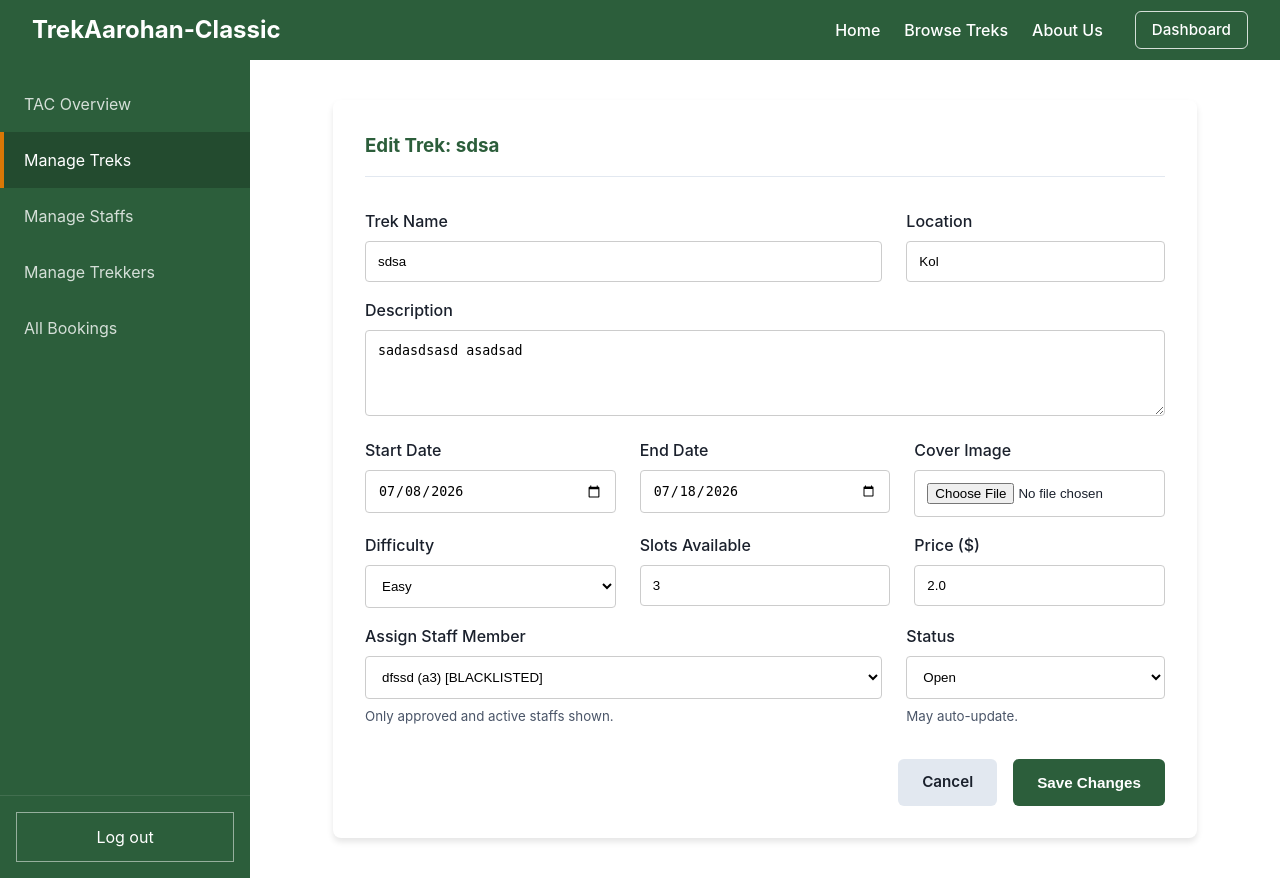
After one commit to BhagyaJyoti22006/TrekAarohan-Classic, a Flask app: page /admin/treks/edit/1 in a window 1280 px wide. The commit adds this page. Run offline with Flask 3, Linux system fonts and the light colour scheme; a user stored in the database is signed in.

Commit message:
Admin Trek Edit Form

```diff
--- a/app.py
+++ b/app.py
@@ -108,7 +108,49 @@ def create_app():
             flash("Trek created successfully!", "success")
             return redirect(url_for("admin_treks"))
         staff = User.query.filter_by(role=1, is_approved=True, is_blacklisted=False).all()
-        return render_template("admin_treks_add.html", staff=staff)
+        return render_template("admin_trek_form.html", trek=None, staff=staff)
+
+    @app.route("/admin/treks/edit/<int:id>", methods=["GET", "POST"])
+    @login_required
+    def admin_treks_edit(id):
+        if current_user.role != 2:
+            return redirect(url_for("home"))
+        trek = Trek.query.get_or_404(id)
+        if request.method == "POST":
+            trek.name = request.form.get("name")
+            trek.location = request.form.get("location")
+            trek.description = request.form.get("description")
+            trek.difficulty = request.form.get("difficulty")
+            slots_available = int(request.form.get("slots_available", 0))
+            trek.price = float(request.form.get("price", 0.0))
+            trek.assigned_staff_id = int(request.form.get("assigned_staff_id"))
+            # Status & Slots logic
+            new_status = request.form.get("status")
+            if new_status == "full" or (new_status == "open" and slots_available == 0):
+                trek.status = "full"
+                trek.slots_available = 0
+            else:
+                trek.status = new_status
+                trek.slots_available = slots_available
+            try:
+                trek.start_date = datetime.strptime(request.form.get("start_date"), "%Y-%m-%d").date()
+                trek.end_date = datetime.strptime(request.form.get("end_date"), "%Y-%m-%d").date()
+            except (ValueError, TypeError):
+                flash("Invalid date format.", "error")
+                return redirect(request.url)
+            file = request.files.get("cover_image")
+            if file and file.filename != "":
+                filename = f"{trek.id}-{secure_filename(file.filename)}"
+                file.save(os.path.join(app.config["IMAGE_FOLDER"], filename))
+                trek.cover_image = filename
+            db.session.commit()
+            flash("Trek updated successfully!", "success")
+            return redirect(url_for("admin_treks"))
+        staff = User.query.filter_by(role=1, is_approved=True, is_blacklisted=False).all()
+        assigned_staff = User.query.get(trek.assigned_staff_id)
+        if assigned_staff and assigned_staff not in staff:
+            staff.append(assigned_staff)
+        return render_template("admin_trek_form.html", trek=trek, staff=staff)
 
     @app.route("/admin/staffs")
     @login_required
--- /dev/null
+++ b/templates/admin_trek_form.html
@@ -0,0 +1,104 @@
+{% extends "admin_base.html" %}
+{% set active_page = "treks" %}
+
+{% block dashboard_content %}
+<div class="card" style="max-width: 800px; margin: 0 auto;">
+    <div style="margin-bottom: 2rem; border-bottom: 1px solid var(--border-color); padding-bottom: 1rem;">
+        <h3 style="margin: 0; color: var(--primary-color);">{{ 'Edit Trek: ' ~ trek.name if trek else 'Create New Trek' }}</h3>
+    </div>
+
+    <form method="POST" action="{{ url_for('admin_treks_edit', id=trek.id) if trek else url_for('admin_treks_add') }}" enctype="multipart/form-data">
+        <div style="display: flex; gap: 1.5rem; margin-bottom: 1rem;">
+            <div class="form-group" style="flex: 2; margin-bottom: 0;">
+                <label class="form-label">Trek Name</label>
+                <input type="text" name="name" class="form-control" value="{{ trek.name if trek else '' }}" required>
+            </div>
+            <div class="form-group" style="flex: 1; margin-bottom: 0;">
+                <label class="form-label">Location</label>
+                <input type="text" name="location" class="form-control" value="{{ trek.location if trek else '' }}" required>
+            </div>
+        </div>
+
+        <div class="form-group">
+            <label class="form-label">Description</label>
+            <textarea name="description" class="form-control" rows="4" style="resize: vertical;">{{ trek.description if trek else '' }}</textarea>
+        </div>
+
+        <div style="display: flex; gap: 1.5rem; margin-bottom: 1rem;">
+            <div class="form-group" style="flex: 1; margin-bottom: 0;">
+                <label class="form-label">Start Date</label>
+                <input type="date" name="start_date" class="form-control" value="{{ trek.start_date.strftime('%Y-%m-%d') if trek else '' }}" required>
+            </div>
+            <div class="form-group" style="flex: 1; margin-bottom: 0;">
+                <label class="form-label">End Date</label>
+                <input type="date" name="end_date" class="form-control" value="{{ trek.end_date.strftime('%Y-%m-%d') if trek else '' }}" required>
+            </div>
+            <div class="form-group" style="flex: 1; margin-bottom: 0;">
+                <label class="form-label">Cover Image</label>
+                <input type="file" name="cover_image" class="form-control" accept="image/*">
+                {% if trek and trek.cover_image %}
+                    <small style="color: var(--secondary-color); margin-top: 0.5rem; display: block;">Current: {{ trek.cover_image }}</small>
+                {% endif %}
+            </div>
+        </div>
+
+        <div style="display: flex; gap: 1.5rem; margin-bottom: 1rem;">
+            <div class="form-group" style="flex: 1; margin-bottom: 0;">
+                <label class="form-label">Difficulty</label>
+                <select name="difficulty" class="form-control" required>
+                    <option value="" disabled {% if not trek %}selected{% endif %}>Select Difficulty</option>
+                    <option value="easy" {% if trek and trek.difficulty == 'easy' %}selected{% endif %}>Easy</option>
+                    <option value="medium" {% if trek and trek.difficulty == 'medium' %}selected{% endif %}>Medium</option>
+                    <option value="hard" {% if trek and trek.difficulty == 'hard' %}selected{% endif %}>Hard</option>
+                </select>
+            </div>
+            <div class="form-group" style="flex: 1; margin-bottom: 0;">
+                <label class="form-label">Slots Available</label>
+                <input type="number" name="slots_available" class="form-control" min="0" value="{{ trek.slots_available if trek else '' }}" required>
+            </div>
+            <div class="form-group" style="flex: 1; margin-bottom: 0;">
+                <label class="form-label">Price ($)</label>
+                <input type="number" name="price" class="form-control" min="0" step="0.01" value="{{ trek.price if trek else '' }}" required>
+            </div>
+        </div>
+
+        <div style="display: flex; gap: 1.5rem; margin-bottom: 1rem;">
+            <div class="form-group" style="flex: 2; margin-bottom: 0;">
+                <label class="form-label">Assign Staff Member</label>
+                <select name="assigned_staff_id" class="form-control" required>
+                    <option value="" disabled {% if not trek %}selected{% endif %}>Select an approved staff</option>
+                    {% for s in staff %}
+                        <option value="{{ s.id }}" {% if trek and trek.assigned_staff_id == s.id %}selected{% endif %}>
+                            {{ s.name }} ({{ s.username }})
+                            {% if s.is_blacklisted %} [BLACKLISTED]
+                            {% endif %}
+                        </option>
+                    {% else %}
+                        <option value="" disabled>No approved staff available</option>
+                    {% endfor %}
+                </select>
+                <small style="color: var(--secondary-color); margin-top: 0.5rem; display: block;">Only approved and active staffs shown.</small>
+            </div>
+
+            {% if trek %}
+            <div class="form-group" style="flex: 1; margin-bottom: 0;">
+                <label class="form-label">Status</label>
+                <select name="status" class="form-control" required>
+                    <option value="open" {% if trek.status == 'open' %}selected{% endif %}>Open</option>
+                    <option value="ongoing" {% if trek.status == 'ongoing' %}selected{% endif %}>Ongoing</option>
+                    <option value="full" {% if trek.status == 'full' %}selected{% endif %}>Full</option>
+                    <option value="completed" {% if trek.status == 'completed' %}selected{% endif %}>Completed</option>
+                    <option value="cancelled" {% if trek.status == 'cancelled' %}selected{% endif %}>Cancelled</option>
+                </select>
+                <small style="color: var(--secondary-color); margin-top: 0.5rem; display: block;">May auto-update.</small>
+            </div>
+            {% endif %}
+        </div>
+
+        <div style="display: flex; justify-content: flex-end; gap: 1rem; margin-top: 2rem;">
+            <a href="{{ url_for('admin_treks') }}" class="btn btn-secondary">Cancel</a>
+            <button type="submit" class="btn btn-primary">{{ 'Save Changes' if trek else 'Create Trek' }}</button>
+        </div>
+    </form>
+</div>
+{% endblock %}
--- a/templates/admin_treks.html
+++ b/templates/admin_treks.html
@@ -37,7 +37,7 @@
                         <span class="badge badge-{{ trek.status }}">{{ trek.status|capitalize }}</span>
                     </td>
                     <td>
-                        <a href="#" class="btn btn-primary" style="padding: 0.25rem 0.5rem; font-size: 0.8rem; margin-right: 0.25rem;">Edit</a>
+                        <a href="{{ url_for('admin_treks_edit', id=trek.id) }}" class="btn btn-primary" style="padding: 0.25rem 0.5rem; font-size: 0.8rem; margin-right: 0.25rem;">Edit</a>
                         <a href="{{ url_for('public_trek_detail', id=trek.id) }}" class="btn btn-secondary" style="padding: 0.25rem 0.5rem; font-size: 0.8rem;">Show</a>
                     </td>
                 </tr>
```
Also changed, not shown: templates/admin_treks_add.html (deleted, +0 -81 lines), instance/tac.db, static/images/2-trail.jpg (added), static/images/3-karnala.jpg (added).
